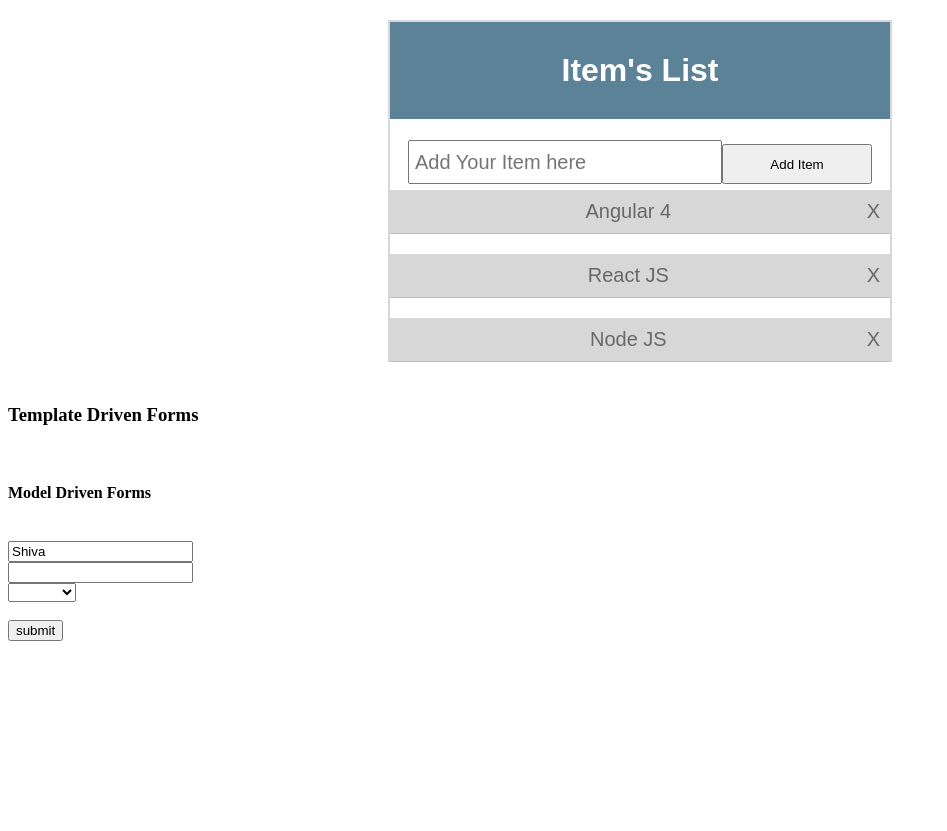
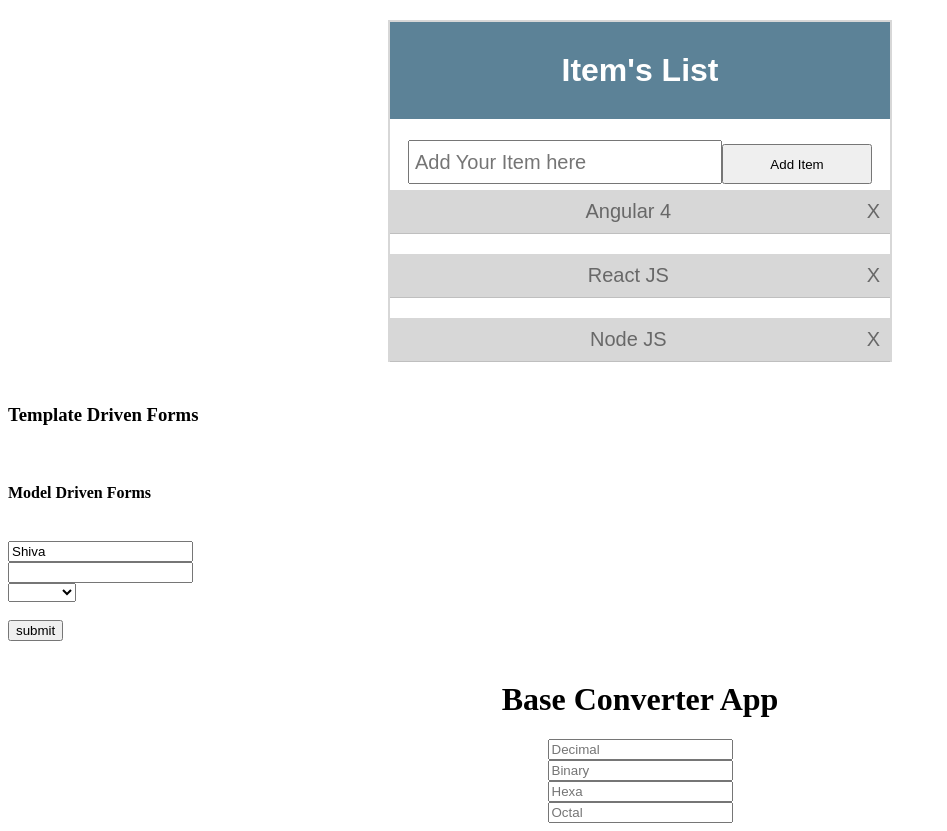
Before and after one commit to kemparaj565/Angular4_Test_Project, an Angular app: page / in a window 1280 px wide. Shown: the whole page, without its empty margins (0-947 px from the left). Before the commit the page ends 800 px from the top, so only its background shows below. Built offline with nearby package versions, Linux system fonts and the light colour scheme.

Commit message:
Base Converter App Components

```diff
--- a/src/app/app.component.html
+++ b/src/app/app.component.html
@@ -134,3 +134,7 @@ Reactive Forms Module; FormGroup,FormControl Components
 <br><br>
 <input type="submit" value="submit">
 </form>
+
+<br/>
+
+<app-baseconverter></app-baseconverter>
--- a/src/app/app.module.ts
+++ b/src/app/app.module.ts
@@ -11,6 +11,7 @@ import { ProductComponent } from './product/product.component';
 import { MembersComponent } from './members/members.component';
 
 import { SortPipe } from './app.sortpipe';
+import { BaseconverterComponent } from './baseconverter/baseconverter.component';
 
 @NgModule({
   declarations: [
@@ -18,7 +19,8 @@ import { SortPipe } from './app.sortpipe';
     AppComponent,
     MyComponentComponent,
     ProductComponent,
-    MembersComponent
+    MembersComponent,
+    BaseconverterComponent
 
   ],
   imports: [
--- /dev/null
+++ b/src/app/baseconverter/baseconverter.component.html
@@ -0,0 +1,7 @@
+<form  [formGroup]="form" align="center">
+<h1>Base Converter App</h1>
+<input type="text" name="decimal" formControlName="decimal" placeholder="Decimal" (ngModelChange)="decimalChanged(oldValue,newValue=$event)"/><br>
+<input type="text" name="binary" formControlName="binary" placeholder="Binary"/><br>
+<input type="text" name="hexa" formControlName="hexa" placeholder="Hexa"/><br>
+<input type="text" name="octal" formControlName="octal" placeholder="Octal"/><br>
+</form>
--- /dev/null
+++ b/src/app/baseconverter/baseconverter.component.ts
@@ -0,0 +1,28 @@
+import { Component, OnInit } from '@angular/core';
+import { FormControl, FormGroup } from '@angular/forms';
+
+@Component({
+  selector: 'app-baseconverter',
+  templateUrl: './baseconverter.component.html',
+  styleUrls: ['./baseconverter.component.css']
+})
+export class BaseconverterComponent implements OnInit {
+
+  constructor() { }
+
+  form;
+
+  ngOnInit() {
+  this.form=new FormGroup({
+  decimal: new FormControl(""),
+  binary: new FormControl(""),
+  hexa: new FormControl(""),
+  octal: new FormControl("")
+  });
+  }
+
+  decimalChanged=function(oldValue,newValue){
+  console.log(newValue);
+  }
+
+}
```
Also changed, not shown: src/app/baseconverter/baseconverter.component.css (added), 1 other file (tests, documents, lock files or other folders).
